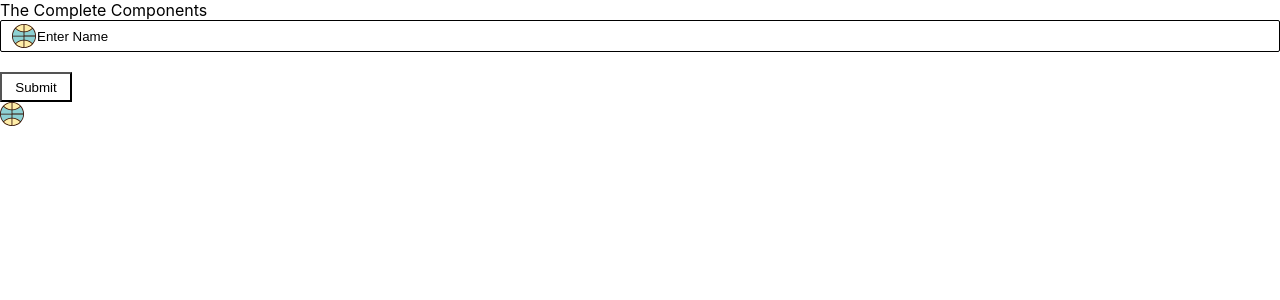
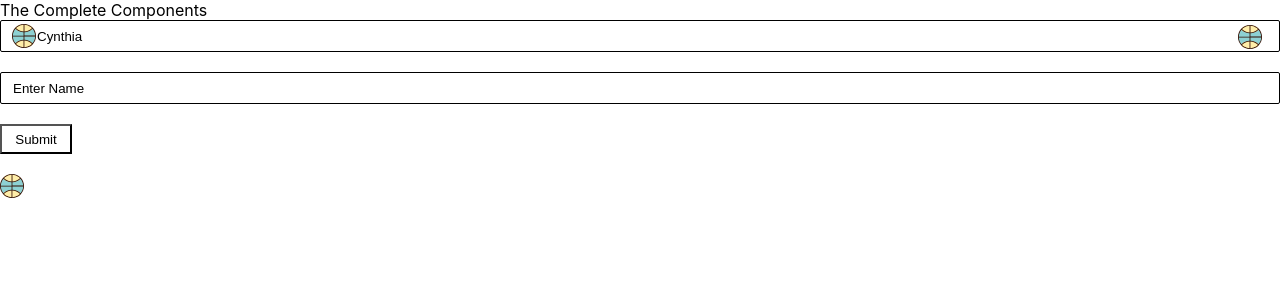
Before and after one commit to cynthia22ekm/React-TypeScript, a React (Create React App) app in the folder basics/: page / in a window 1280 px wide. Shown: the top 300 px of the page. Built offline with nearby package versions, Linux system fonts and the light colour scheme.

Commit message:
Implemented different textinputs wih and without icon

```diff
--- a/basics/src/App.tsx
+++ b/basics/src/App.tsx
@@ -16,9 +16,15 @@ function App() {
         iconVectorLeft={Ball}
         type={"text"}
         placeholder={"Enter Name"}
+        clearable={true}
+        iconVectorRight={Ball}
+        value={"Cynthia"}
       />
       <br />
+      <TextInput type={"text"} placeholder={"Enter Name"} />
+      <br />
       <Button label={"Submit"} size={"small"} palette={"default"} />
+      <br />
       <br />
       <Icon vector={Ball} />
     </div>
--- a/basics/src/Components/TextInput.tsx
+++ b/basics/src/Components/TextInput.tsx
@@ -3,7 +3,6 @@ import { ChangeEvent, FocusEvent, ElementType, ForwardedRef } from "react";
 import styled from "styled-components";
 import Icon from "./Icon";
 import { Ball } from "./SVG";
-import { StyledProps } from "./types";
 
 type InputSize = "small" | "large";
 
@@ -34,15 +33,12 @@ export type TextInputProps = {
 type StyledInputProps = Partial<Omit<TextInputProps, "size">> & {
   inputSize: InputSize;
   focused?: boolean;
-} & StyledProps;
+};
 
 type IconButtonProps = {
   inputSize?: InputSize;
   onClick?: (event: MouseEvent) => void;
 };
-
-const borderFocus = ({ theme }: StyledProps) =>
-  `1px solid ${theme.colors?.primary[400]}`;
 
 const height = ({ inputSize }: StyledInputProps) =>
   ({
@@ -94,7 +90,7 @@ const StyledInput = styled.input<StyledInputProps>`
   padding-right: ${paddingRight};
   width: 100%;
   &:focus {
-    border: ${borderFocus};
+    border: 1px solid red;
     outline: none;
   }
   &::placeholder {
@@ -114,18 +110,14 @@ const StyledIconLeft = styled.div<StyledInputProps>`
 const StyledIconButton = styled.button<IconButtonProps>`
   background: none;
   border: none;
-  cursor: pointer;
-  height: 16px;
-  padding: 0;
+  margin-top: 5px;
 `;
 
 const ShowPasswordButton = styled.button<IconButtonProps>`
   background: none;
   border: none;
-  cursor: pointer;
-  height: 16px;
-  padding: 0;
 `;
+
 const StyledIconRight = styled.div<StyledInputProps>`
   align-items: center;
   display: flex;
@@ -225,11 +217,7 @@ const TextInput: React.FC<TextInputProps> = React.forwardRef<
         {(clearable || iconVectorRight || type === "password") && (
           <StyledIconRight inputSize={size}>
             {clearable && !!value && type !== "password" ? (
-              <StyledIconButton
-                type="button"
-                onClick={onClear}
-                data-testid="clear-button"
-              >
+              <StyledIconButton type="button" onClick={onClear}>
                 <Icon vector={Ball} />
               </StyledIconButton>
             ) : (
```
